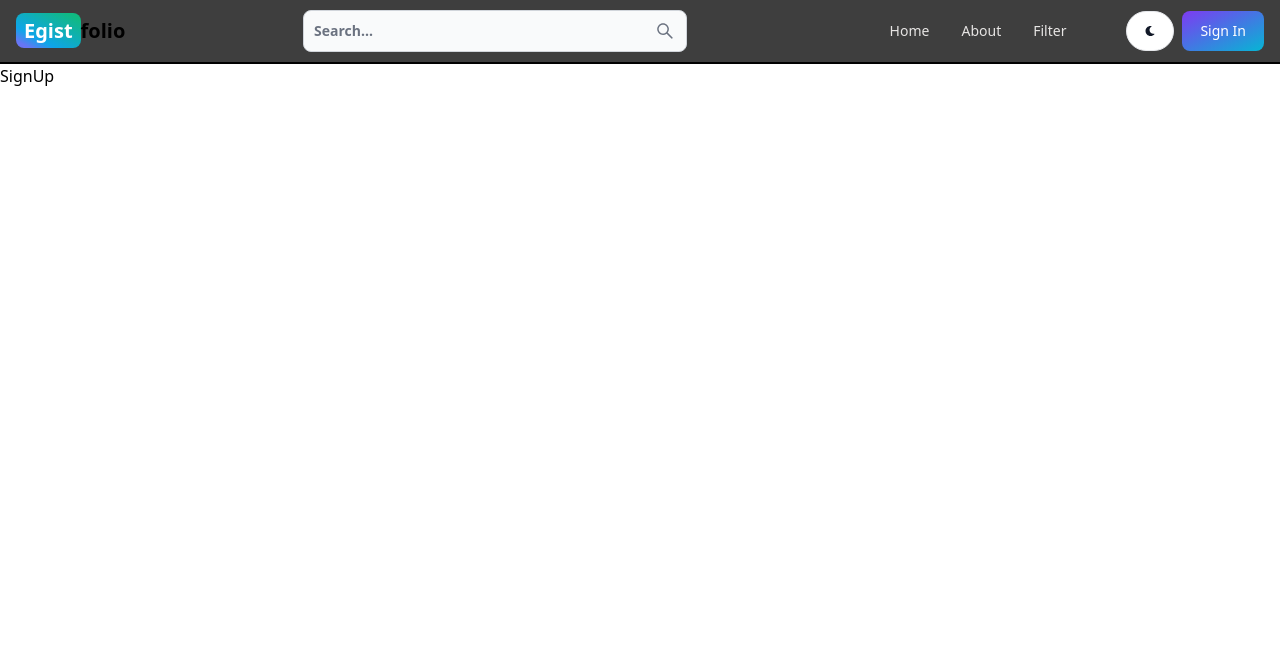
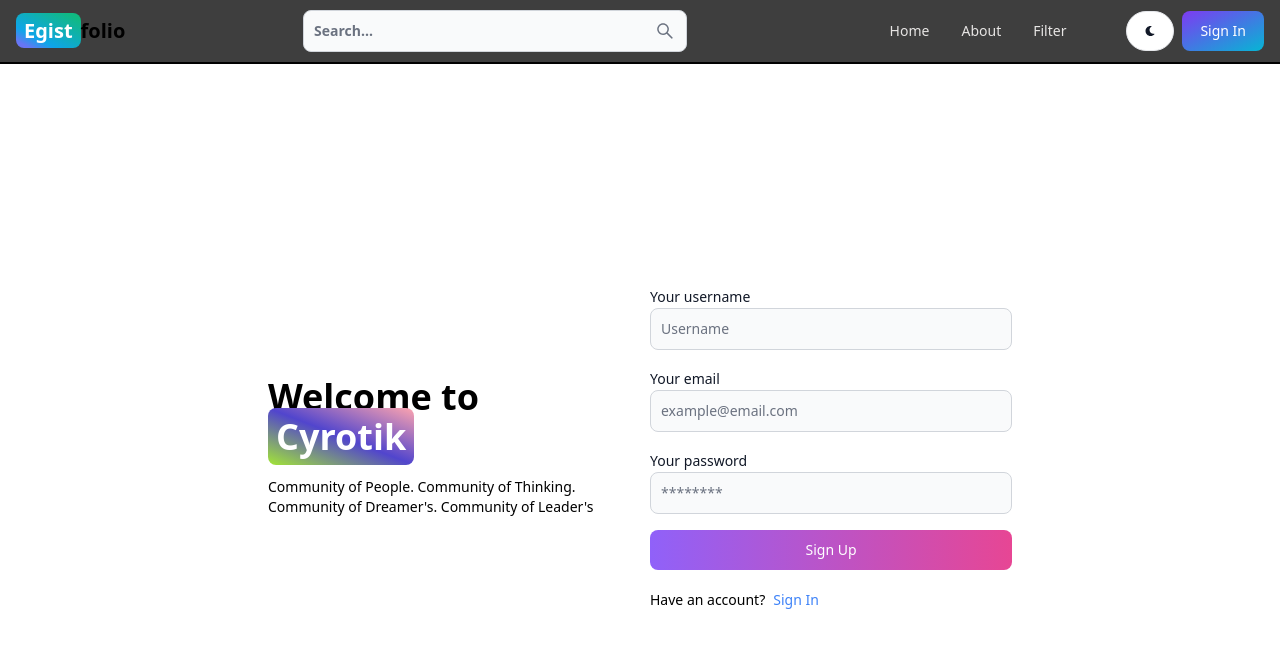
Before and after one commit to rksvw/Portfolio, a React (Vite) app in the folder client/: page /sign-up in a window 1280 px wide. Shown: the top 648 px of the page. Built offline with nearby package versions, Linux system fonts and the light colour scheme.

Commit message:
create signup page ui

```diff
--- a/client/src/pages/SignUp.jsx
+++ b/client/src/pages/SignUp.jsx
@@ -1,9 +1,59 @@
-import React from 'react'
+import { Button, Label, TextInput } from "flowbite-react";
+import { Link } from "react-router-dom";
 
 function SignUp() {
   return (
-    <div>SignUp</div>
-  )
+    <div className="min-h-screen mt-52 ">
+      <div className="flex p-3 max-w-3xl mx-auto flex-col md:flex-row md:items-center gap-5">
+        {/* left */}
+        <div className="flex-1">
+          <h1 className="font-bold dark:text-white text-4xl">
+            Welcome to{" "}
+            <Link
+              to={"/"}
+              className="px-2 py-1 bg-gradient-to-tr from-lime-400 via-indigo-700 to-rose-300 rounded-lg text-white"
+            >
+              Cyrotik
+            </Link>
+          </h1>
+          <p className="text-sm mt-5">
+            Community of People. Community of Thinking. Community of
+            Dreamer&apos;s. Community of Leader&apos;s
+          </p>
+        </div>
+        {/* right */}
+        <div className="flex-1">
+          <form className="flex flex-col gap-4">
+            <div>
+              <Label value="Your username" />
+              <TextInput type="text" placeholder="Username" id="usename" />
+            </div>
+            <div>
+              <Label value="Your email" />
+              <TextInput
+                type="text"
+                placeholder="example@email.com"
+                id="email"
+              />
+            </div>
+            <div>
+              <Label value="Your password" />
+              <TextInput type="text" placeholder="********" id="password" />
+            </div>
+            <Button gradientDuoTone={"purpleToPink"} type="submit">
+              Sign Up
+            </Button>
+          </form>
+          <div className="flex gap-2 text-sm mt-5">
+            <span>Have an account?</span>
+            <Link to={"/sign-in"} className="text-blue-500">
+              Sign In
+            </Link>
+          </div>
+        </div>
+      </div>
+    </div>
+  );
 }
 
-export default SignUp
+export default SignUp;
```
